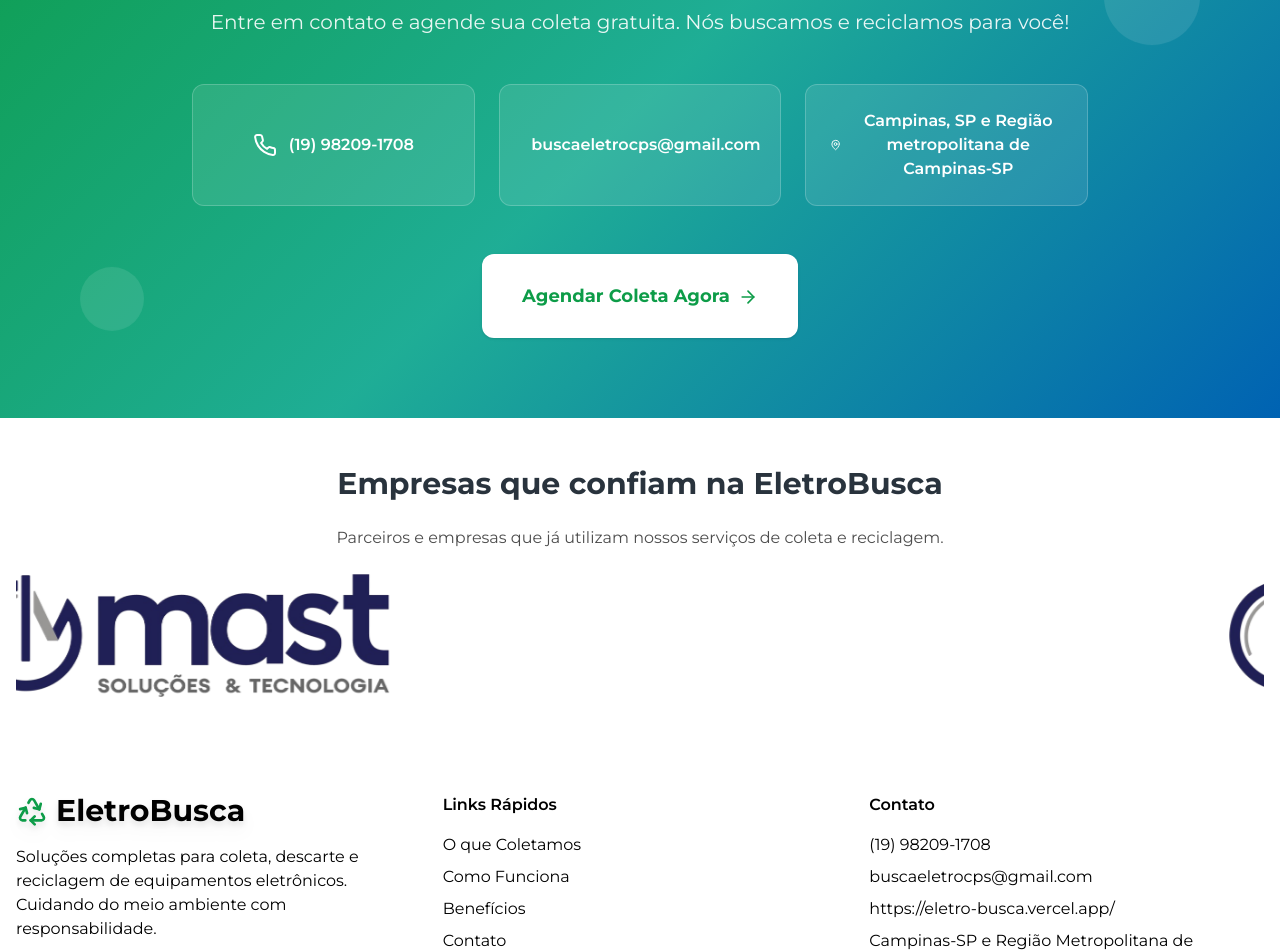
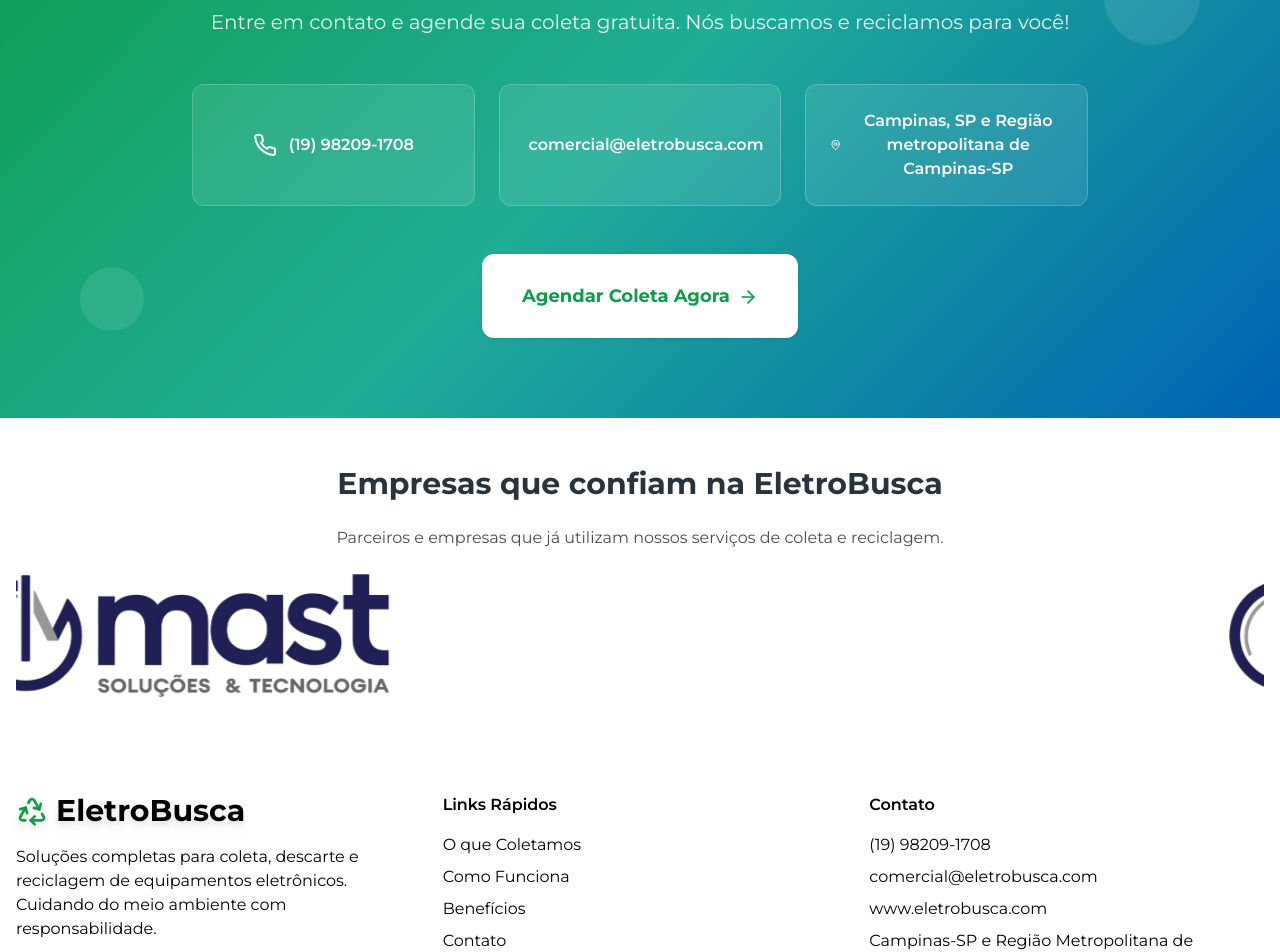
Before and after one commit to RuasCardi/EletroBusca, a React (Vite) app: page / in a window 1280 px wide. Shown: the part 3760-4712 px from the top of the page. Built offline with nearby package versions, Linux system fonts and the light colour scheme; the HTML template or start-up script is replaced by a standard one.

Commit message:
Alteração de email e dominio

```diff
--- a/src/components/CTA.tsx
+++ b/src/components/CTA.tsx
@@ -32,11 +32,11 @@
               <span className="text-primary-foreground font-semibold">(19) 98209-1708</span>
             </a>
             <a
-              href="mailto:buscaeletrocps@gmail.com"
+              href="mailto:comercial@eletrobusca.com"
               className="flex items-center justify-center gap-3 p-6 bg-primary-foreground/10 backdrop-blur-sm rounded-xl border border-primary-foreground/20 hover:bg-primary-foreground/20 transition-colors"
             >
               <Mail className="w-6 h-6 text-primary-foreground" />
-              <span className="text-primary-foreground font-semibold">buscaeletrocps@gmail.com</span>
+              <span className="text-primary-foreground font-semibold">comercial@eletrobusca.com</span>
             </a>
             <div className="flex items-center justify-center gap-3 p-6 bg-primary-foreground/10 backdrop-blur-sm rounded-xl border border-primary-foreground/20">
               <MapPin className="w-6 h-6 text-primary-foreground" />
--- a/src/components/Footer.tsx
+++ b/src/components/Footer.tsx
@@ -54,8 +54,8 @@
             <h4 className="font-semibold mb-4 text-black dark:text-white">Contato</h4>
             <ul className="space-y-2 text-black dark:text-white/80">
               <li>(19) 98209-1708</li>
-              <li>buscaeletrocps@gmail.com</li>
-              <li>https://eletro-busca.vercel.app/</li>
+              <li>comercial@eletrobusca.com</li>
+              <li>www.eletrobusca.com</li>
               <li>Campinas-SP e Região Metropolitana de Campinas-SP.</li>
             </ul>
           </div>
```
